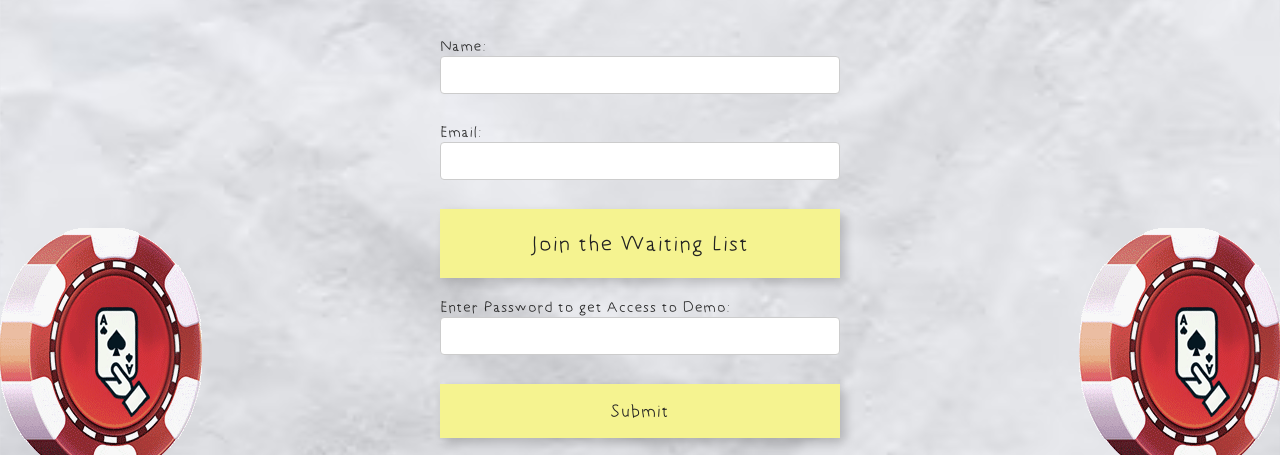
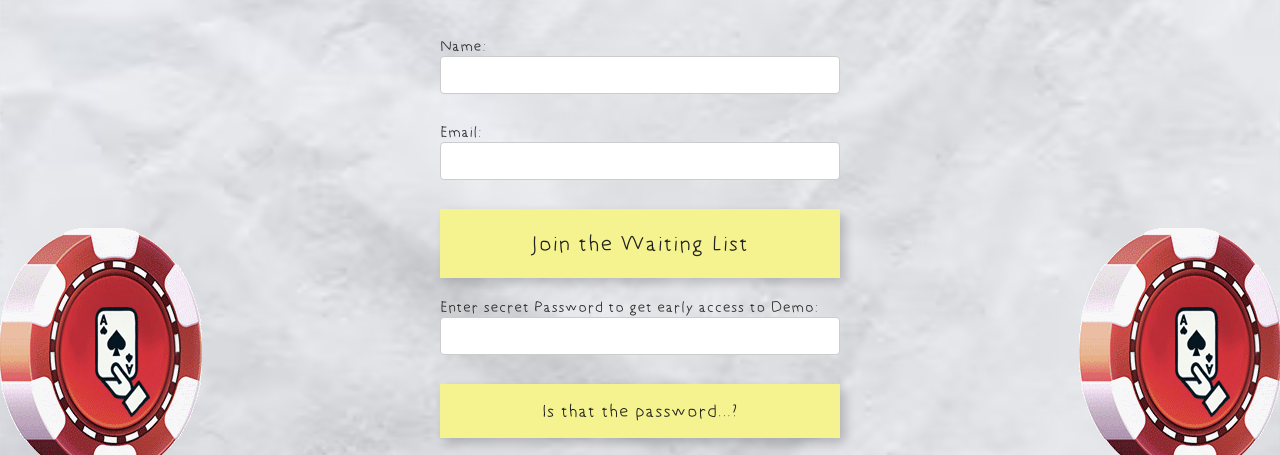
Before and after one commit to Sedafoxx/PokerHelper, a website: page index.html in a window 1280 px wide. Shown: the part 223-678 px from the top of the page. Drawn offline with Linux system fonts and the light colour scheme.

Commit message:
modified:   index.html

```diff
--- a/index.html
+++ b/index.html
@@ -31,9 +31,9 @@
             </div>
 
             <form id="password-form">
-                <label for="password">Enter Password to get Access to Demo:</label>
+                <label for="password">Enter secret Password to get early access to Demo:</label>
                 <input type="password" id="password" required><br><br>
-                <button id="check-password">Submit</button>
+                <button id="check-password">Is that the password...?</button>
             </form>
 
             <a id="apk-link" style="display:none;">Download APK</a>
```
